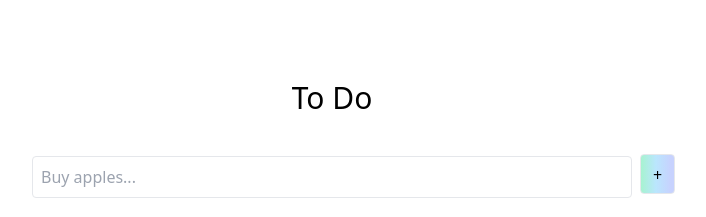
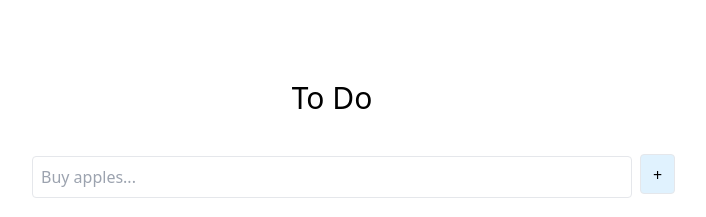
Before and after one commit to pribyy/to-do-app-with-redux, a React (Create React App) app: page / in a window 1280 px wide. Shown: the top 217 px of the page, without its empty margins (308-1014 px from the left). Built offline with nearby package versions, Linux system fonts and the light colour scheme.

Commit message:
add keydown feature to input

```diff
--- a/src/ToDo.js
+++ b/src/ToDo.js
@@ -8,7 +8,7 @@ export const ToDoBox = () => {
   //managing state for the entire list (adding newListItem to toDoList onclick)
   const [toDoList, setToDoList] = useState(listOfTasks);
 
-  console.log(`this is mapped tasks: ${toDoList}`);
+  console.log(`this is mapped tasks or toDoList variable: ${toDoList}`);
 
   return (
     <div className="w-1/2 m-auto ">
@@ -26,13 +26,19 @@ export const ToDoBox = () => {
 
 const AddItemsContainer = (props) => {
   const handleButtonClick = () => {
-    if (props.toDoList !== "") {
+    if (props.newListItem !== "") {
       props.setToDoList((prevState) => [
         ...prevState,
         { id: Date.now(), task: props.newListItem, completed: false },
       ]);
 
       props.setNewListItem("");
+    }
+  };
+
+  const handleKeyDown = (e) => {
+    if (e.keyCode === 13) {
+      handleButtonClick();
     }
   };
 
@@ -43,14 +49,20 @@ const AddItemsContainer = (props) => {
         placeholder="Buy apples..."
         className="w-full p-2 mb-5 border rounded"
         value={props.newListItem}
+        onKeyDown={handleKeyDown}
         onChange={(e) => props.setNewListItem(e.target.value)}
       ></input>
-      <button
+      <submit
+        disabled={!props.newListItem}
         onClick={handleButtonClick}
-        className="absolute bottom-4 h-10 px-3 py-2 m-2 border rounded bg-gradient-to-r from-emerald-200 from 10% via-sky-200 to-indigo-200 to-90%"
+        className={
+          !props.newListItem
+            ? `absolute bottom-4 h-10 px-3 py-2 m-2 border rounded bg-sky-100`
+            : `absolute bottom-4 h-10 px-3 py-2 m-2 border rounded bg-gradient-to-r from-emerald-200 from 10% via-sky-200 to-indigo-200 to-90%`
+        }
       >
         +
-      </button>
+      </submit>
     </div>
   );
 };
```
